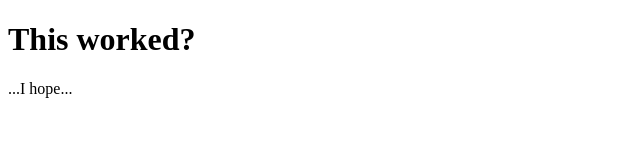
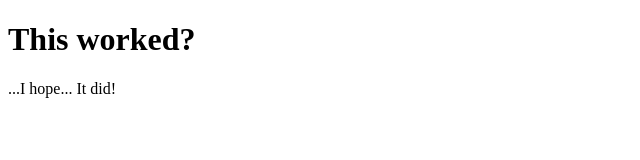
Before and after one commit to eshinn/githook-test, a website: page src/index.pug in a window 1280 px wide. Shown: the full height of the page, 0-640 px from the left. Drawn offline with nearby package versions, Linux system fonts and the light colour scheme; files that its build step writes are made by us from their sources.

Commit message:
Updated txt

```diff
--- a/src/index.pug
+++ b/src/index.pug
@@ -4,4 +4,4 @@
 		title Hi
 	body
 		h1 This worked?
-		p ...I hope...
+		p ...I hope... It did!
```
